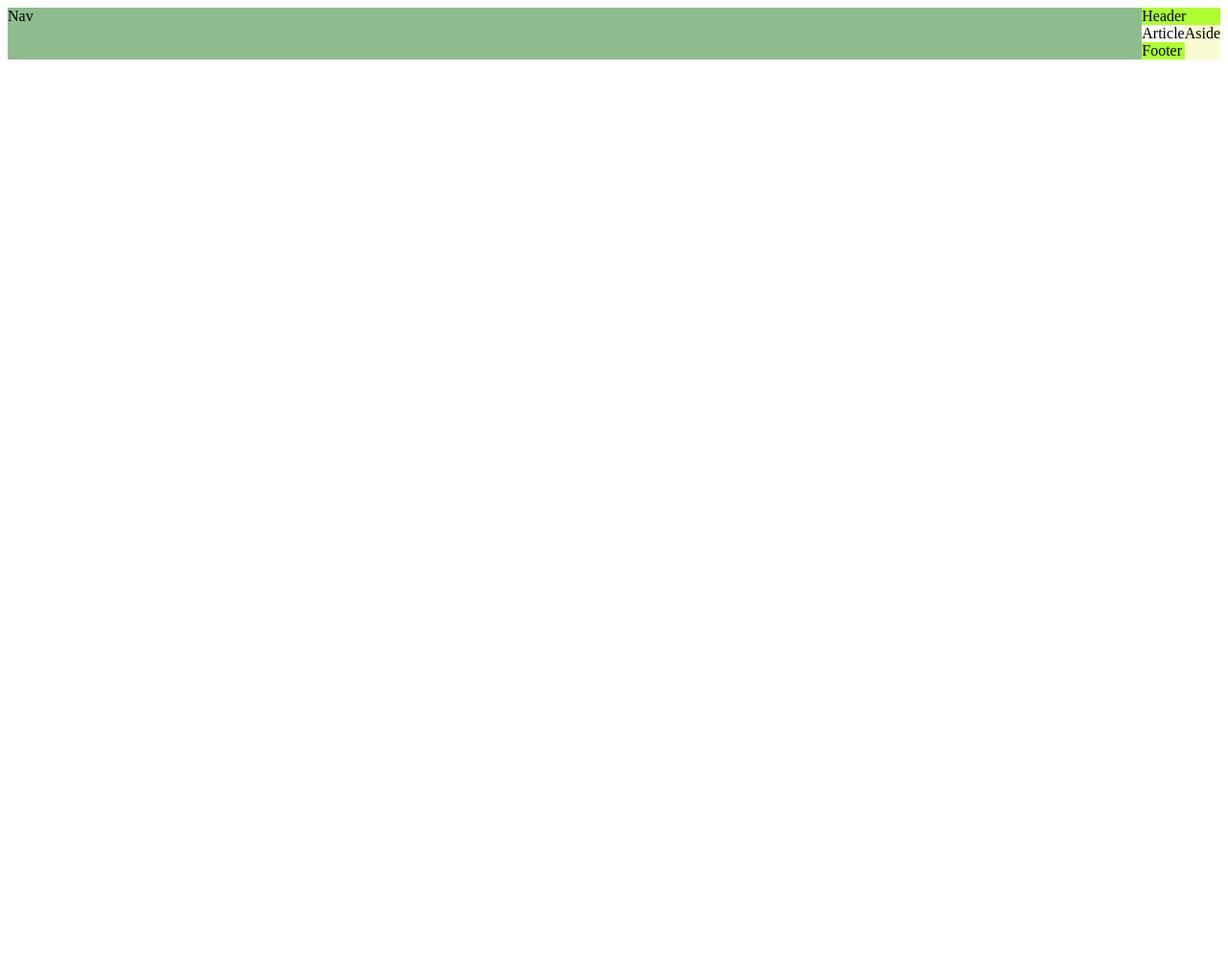
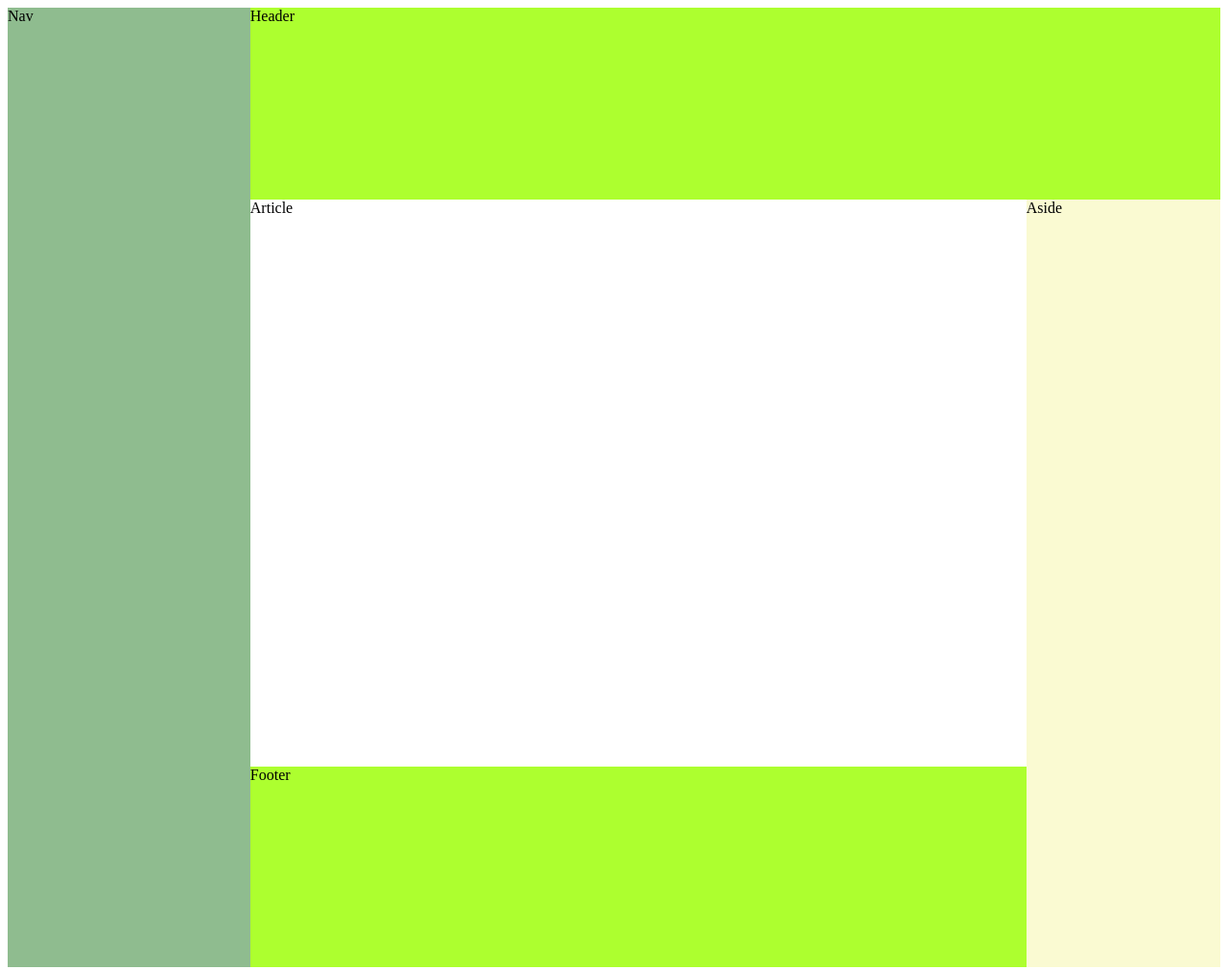
Before and after one commit to labian0/sceance6et7, a plain HTML site: page exo-flex.html in a window 1280 px wide. Shown: the whole page at 96% size. Before the commit the page ends 800 px from the top, so only its background shows below. Drawn offline with Linux system fonts and the light colour scheme.

Commit message:
exo flex fin

```diff
--- a/exo-flex.html
+++ b/exo-flex.html
@@ -19,10 +19,40 @@
         body{
             display: flex;
         }
+        body>*{
+            height: 1000px;
+            flex-basis: 1000px;
+        }
         .inner-row{
             display: flex;
+            flex: 4;
+        }
+        .outer-col-1{
+            flex: 1;
+        }
+        .outer-col-2{
+            flex: 4;
+            display: flex;
+            flex-direction: column;
+        }
+        .inner-col{
+            flex:4;
+            display: flex;
+            flex-direction: column;
+        }
+        article{
+            flex-grow: 3;
+            display: flex;
+        }
+        header{
+            flex: 1;
+        }
+        footer{
+            display: flex;
             flex-grow: 1;
-
+        }
+        aside{
+            flex:1;
         }
     </style>
 </head>
```
